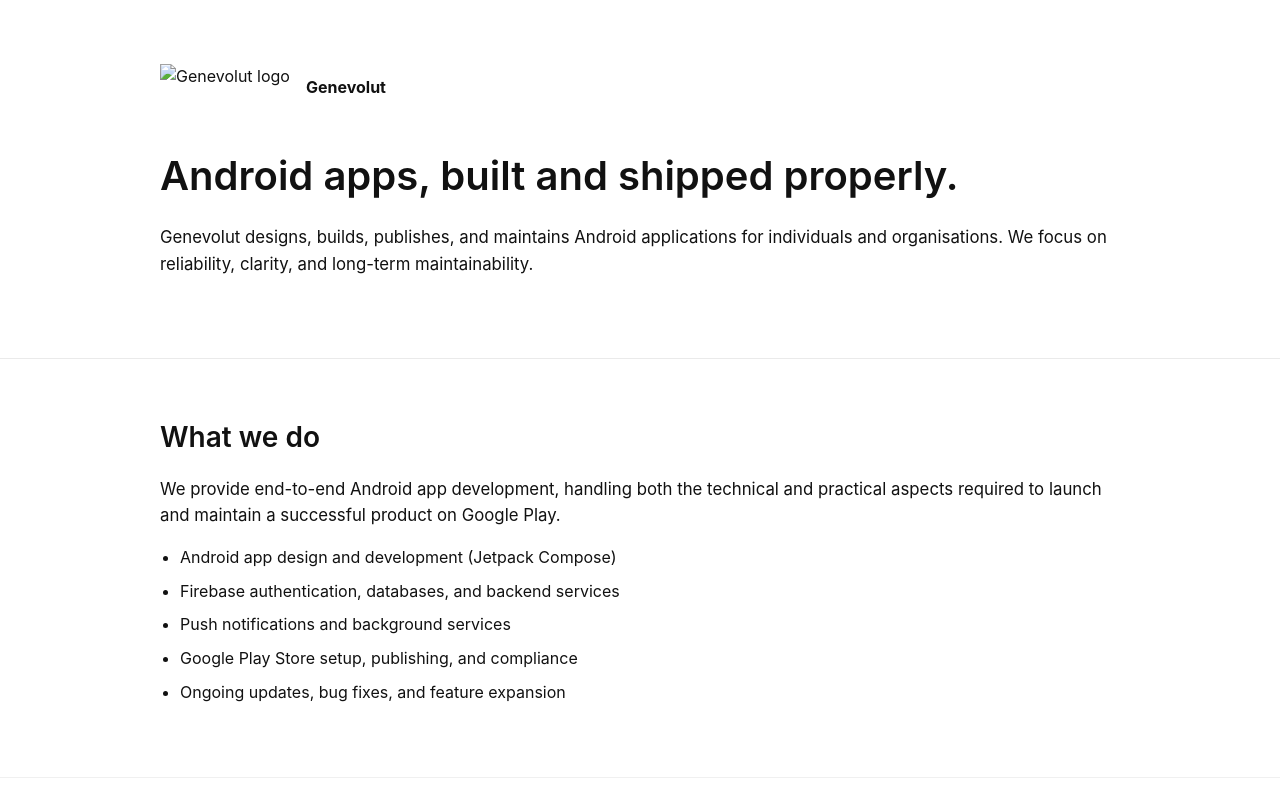
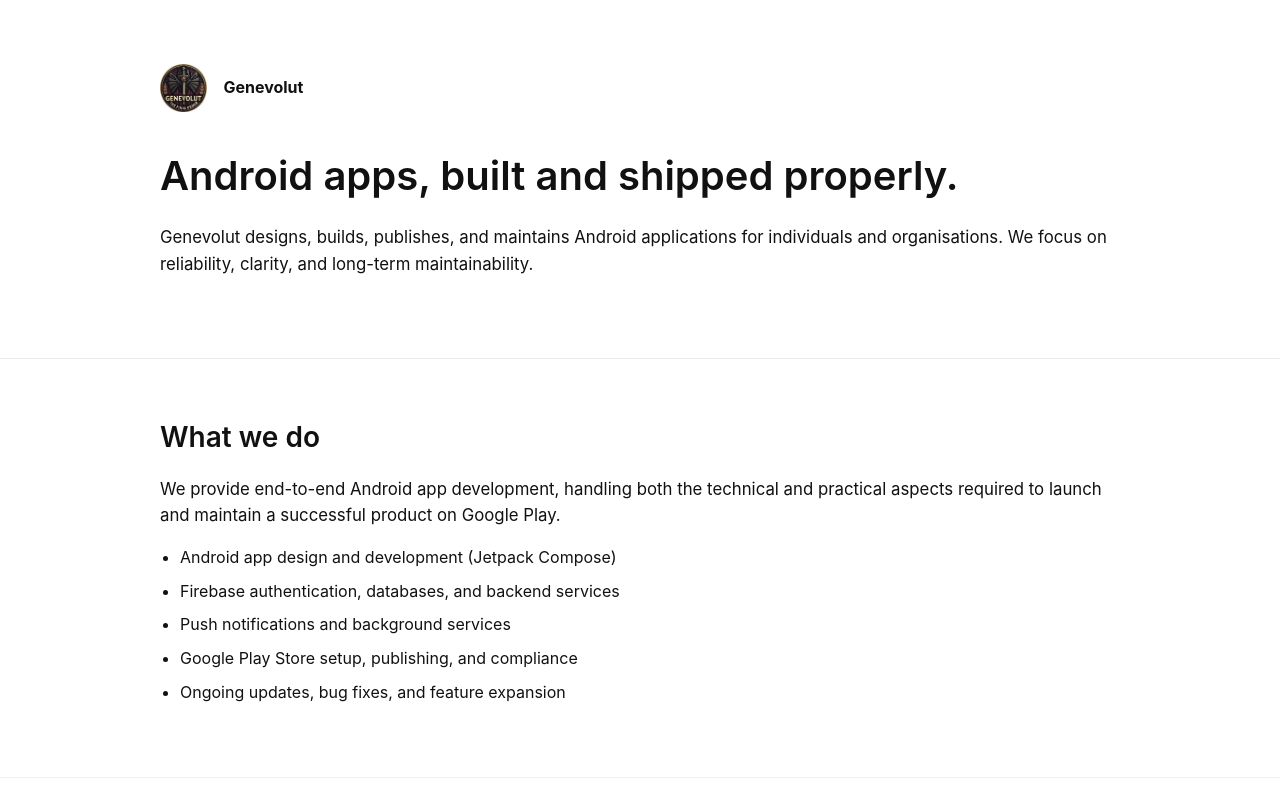
Before and after one commit to Genevolut/Genevolut, a plain HTML site: page index.html in a window 1280 px wide. Shown: the top 800 px of the page. Drawn offline with Linux system fonts and the light colour scheme.

Commit message:
Update index.html

```diff
--- a/index.html
+++ b/index.html
@@ -82,7 +82,7 @@
     <div class="container">
       <div class="logo">
         <!-- Replace logo.png with your actual logo file -->
-        <img src="logo.png" alt="Genevolut logo" />
+        <img src="circle.png" alt="Genevolut logo" />
         <strong>Genevolut</strong>
       </div>
       <h1>Android apps, built and shipped properly.</h1>
```
